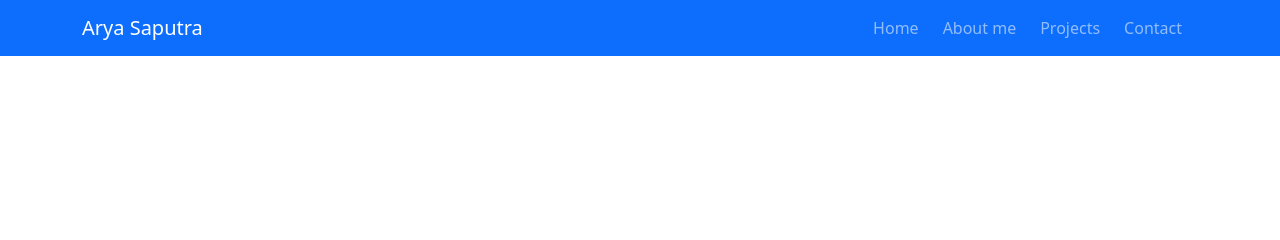
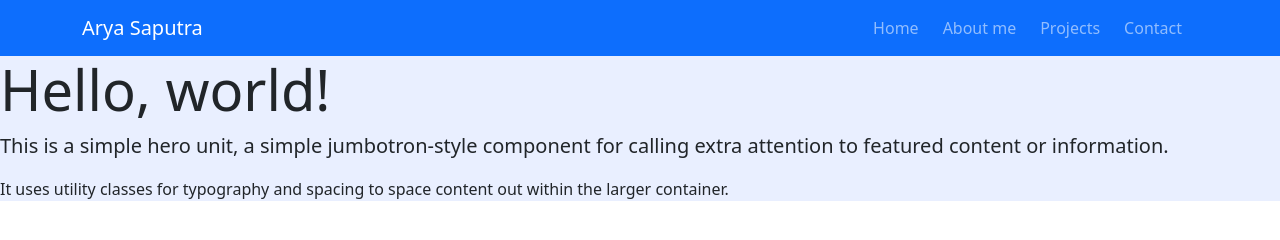
Before and after one commit to Schrodingee/Portofolio-II, a plain HTML site: page index.html in a window 1280 px wide. Drawn offline with nearby package versions, Linux system fonts and the light colour scheme.

Commit message:
adding unfinished hero section

```diff
--- a/index.html
+++ b/index.html
@@ -35,5 +35,12 @@
       </div>
     </nav>
     <!-- End Navbar -->
+    <!-- Hero Section -->
+    <div class="jumbotron" style="background-color: rgb(233, 239, 255)">
+      <h1 class="display-4">Hello, world!</h1>
+      <p class="lead">This is a simple hero unit, a simple jumbotron-style component for calling extra attention to featured content or information.</p>
+      <p>It uses utility classes for typography and spacing to space content out within the larger container.</p>
+    </div>
+    <!-- End Hero -->
   </body>
 </html>
```
